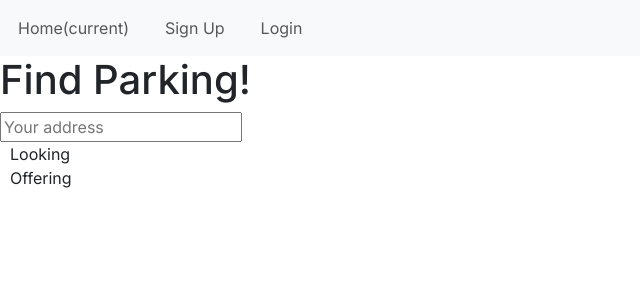
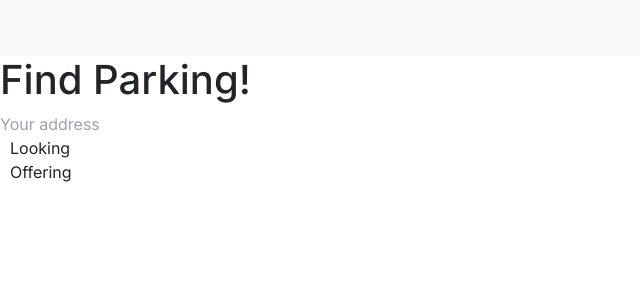
Before and after one commit to JDLiang100/SFSUHackaton2024, a Next.js app in the folder hackathon2024/: page / in a window 1280 px wide. Shown: the top 300 px of the page, without its empty margins (0-640 px from the left). Built offline with nearby package versions, Linux system fonts and the light colour scheme.

Commit message:
tailwind

```diff
--- a/hackathon2024/package.json
+++ b/hackathon2024/package.json
@@ -10,14 +10,18 @@
   },
   "dependencies": {
     "@prisma/client": "^5.12.1",
+    "@react-google-maps/api": "^2.19.3",
     "bootstrap": "^5.3.3",
     "next": "14.1.4",
     "react": "^18",
     "react-dom": "^18"
   },
   "devDependencies": {
+    "autoprefixer": "^10.4.19",
     "eslint": "^8",
     "eslint-config-next": "14.1.4",
-    "prisma": "^5.12.1"
+    "postcss": "^8.4.38",
+    "prisma": "^5.12.1",
+    "tailwindcss": "^3.4.3"
   }
 }
--- /dev/null
+++ b/hackathon2024/postcss.config.js
@@ -0,0 +1,6 @@
+module.exports = {
+  plugins: {
+    tailwindcss: {},
+    autoprefixer: {},
+  },
+}
--- a/hackathon2024/src/app/globals.css
+++ b/hackathon2024/src/app/globals.css
@@ -1,3 +1,7 @@
+@tailwind base;
+@tailwind components;
+@tailwind utilities;
+
 .navbar {
   display: flex;
   justify-content: space-between; /* Distribute items evenly along the main axis */
--- a/hackathon2024/src/app/map/listing.js
+++ b/hackathon2024/src/app/map/listing.js
@@ -5,7 +5,7 @@ import streetPic from "./street.jpg"
 const Listing = () => {
   return (
     <div className="listing-item">
-        <p className="street-address text-left-md">123 Street</p>
+        <p className="street-address text-3xl font-bold underline">123 Street</p>
         <p className="parking-rating text-right-md">4.5/5</p>
         <p className="parking-status">Available</p>
         <Image
--- /dev/null
+++ b/hackathon2024/tailwind.config.js
@@ -0,0 +1,15 @@
+/** @type {import('tailwindcss').Config} */
+module.exports = {
+  content: [
+    "./app/**/*.{js,ts,jsx,tsx,mdx}",
+    "./pages/**/*.{js,ts,jsx,tsx,mdx}",
+    "./components/**/*.{js,ts,jsx,tsx,mdx}",
+
+    // Or if using `src` directory:
+    "./src/**/*.{js,ts,jsx,tsx,mdx}",
+  ],
+  theme: {
+    extend: {},
+  },
+  plugins: [],
+}
```
Also changed, not shown: 1 other file (tests, documents, lock files or other folders).
